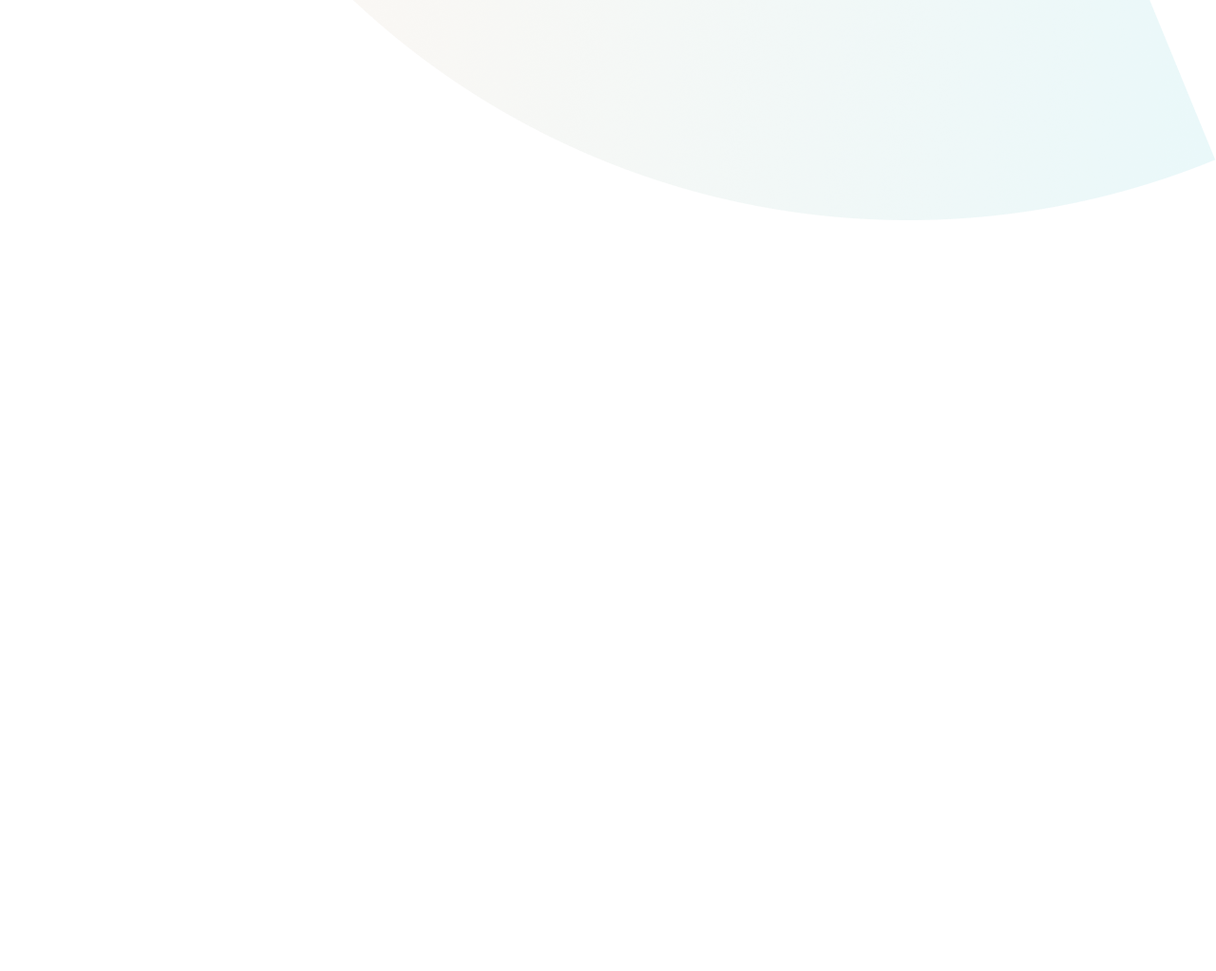
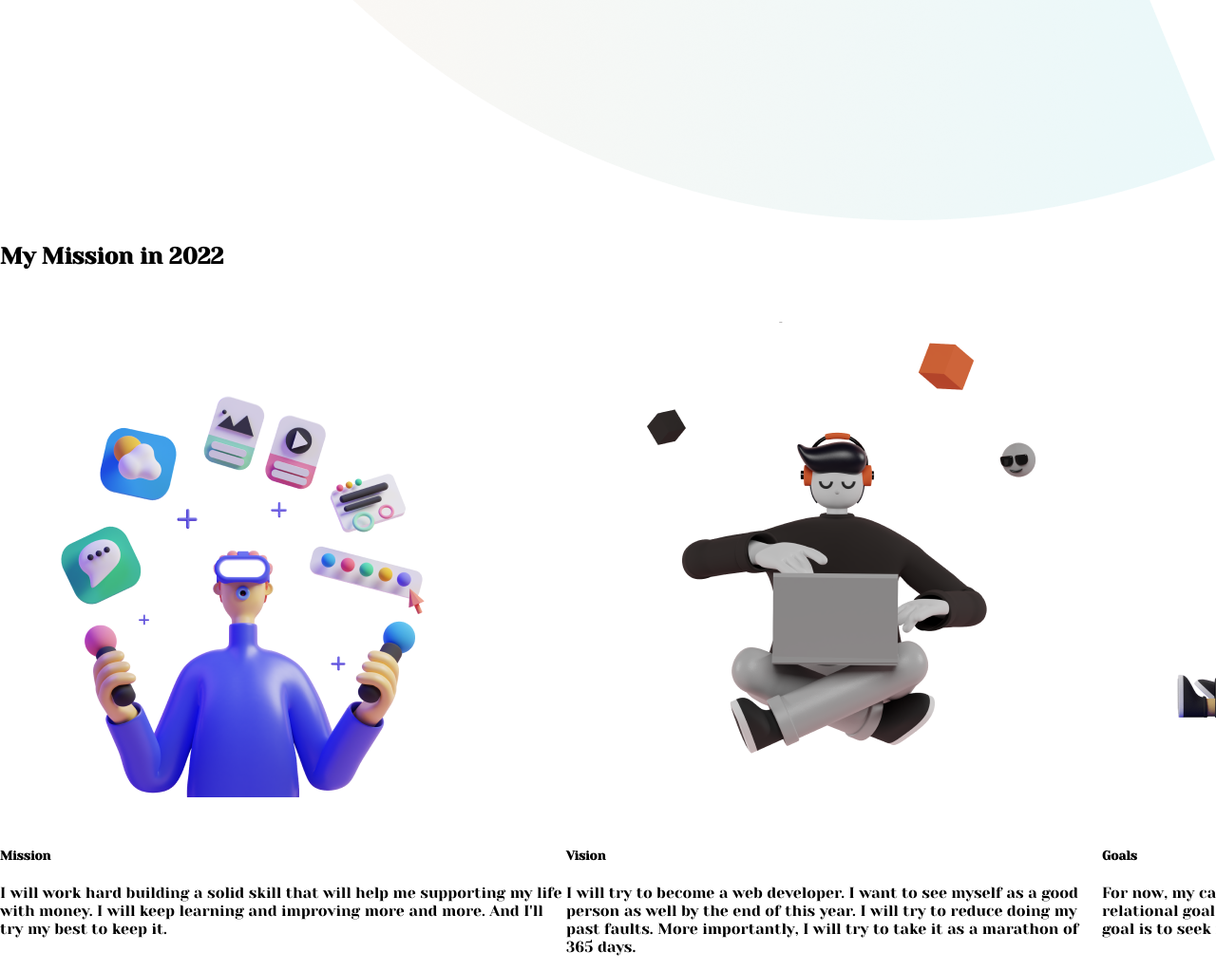
Before and after one commit to Rakibul-Hashan/assignment01, a plain HTML site: page index.html in a window 1280 px wide. Shown: the part 1940-2963 px from the top of the page at 95% size. Before the commit the page ends 2176 px from the top, so only its background shows below. Drawn offline with Linux system fonts and the light colour scheme.

Commit message:
Second HTML section done

```diff
--- a/index.html
+++ b/index.html
@@ -28,5 +28,27 @@
             <img src="./images/person/person-0.png" alt="">
         </div>
     </section>
+
+    <section>
+        <h1>My Mission in <span>2022</span> </h1>
+        <div class="d-flex">
+            <div>
+                <img src="./images/illustrators/illustrator-1.png" alt="">
+                 <h5>Mission</h5>
+                 <p>I will work hard building a solid skill that will help me supporting my life with money. I will keep learning and improving more and more. And I'll try my best to keep it. </p>
+            </div>
+            <div>
+                <img src="./images/illustrators/illustrator-2.png" alt="">
+                 <h5>Vision</h5>
+                 <p>I will try to become a web developer. I want to see myself as a good person as well by the end of this year. I will try to reduce doing my past faults. More importantly, I will try to take it as a marathon of 365 days. </p>
+            </div>
+            <div>
+                <img src="./images/illustrators/illustrator-3.png" alt="">
+                 <h5>Goals</h5>
+                 <p>For now, my career goal is to become a skilled web developer. My relational goal is to prioritize my family over others. My spiritual goal is to seek much forgiveness to Allah.   </p>
+            </div>
+        </div>
+
+    </section>
 </body>
 </html>
--- a/style.css
+++ b/style.css
@@ -4,6 +4,10 @@ body{
     margin: 0;
     padding: 0;
 }
+.flex-container{
+    display: flex;
+    padding: 3% 5%;
+}
 .d-flex{
     display: flex;
 }
```
